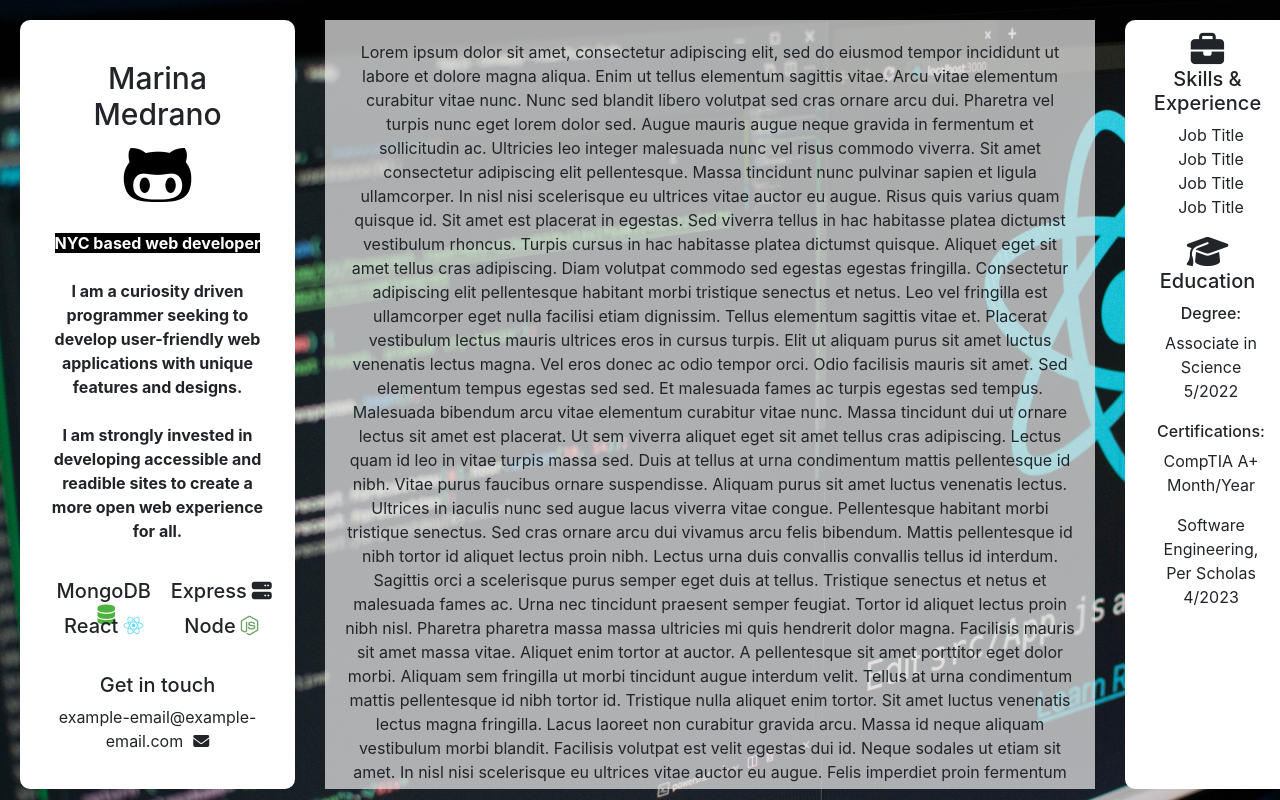
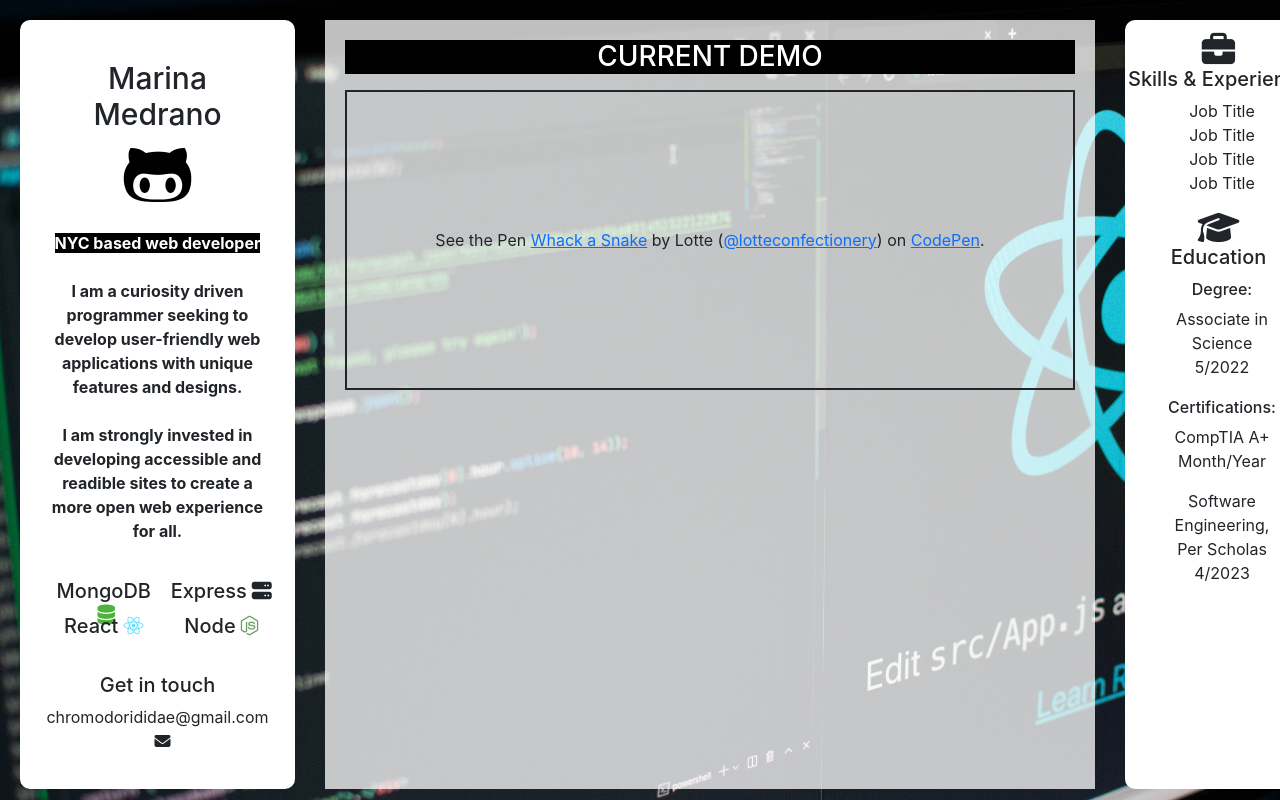
Before and after one commit to chromodorididae/chromodorididae.github.io, a React (Create React App) app: page / in a window 1280 px wide. Built offline with nearby package versions, Linux system fonts and the light colour scheme.

Commit message:
codepen demo added

```diff
--- a/src/App.css
+++ b/src/App.css
@@ -1,3 +1,19 @@
+p.codepen {
+height: 300px;
+box-sizing: border-box;
+display: flex;
+align-items: center;
+justify-content: center;
+border: 2px solid;
+margin: 1em 0;
+padding: 1em;
+}
+
+h3.demo-title {
+  background-color: black;
+  color:white;
+}
+
 p.bio-section {
   /* background-color: black; */
   /* color: white; */
@@ -29,7 +45,7 @@
   width: 100vw;
   display: grid;
   /* grid-template-columns: 2fr 6fr 2fr; */
-  grid-template-columns: 25% 70% 15%;
+  grid-template-columns: 25% 70% 17%;
 
   column-gap: 30px;
   /* grid-template-rows: 700px 1fr 300px; */
@@ -66,7 +82,7 @@
 .main-body {
   overflow-y: scroll;
   padding: 20px;
-  background-color: rgba(225, 225, 225, 0.75);
+  background-color: rgba(255, 255, 255, 0.75);
   /* border-radius: 10px; */
   /* margin: 0; */
 
@@ -86,7 +102,9 @@
 
 ::-webkit-scrollbar-thumb {
   border-radius: 10px;
-  -webkit-box-shadow: inset 0 0 6px     rgba(0,0,0,0.5);
+  /* -webkit-box-shadow: inset 0 0 6px     rgba(0,0,0,0.5);  */
+  -webkit-box-shadow: inset 0 0 6px     rgba(0,0,0);
+
 }
 
 
--- a/src/pages/Home.js
+++ b/src/pages/Home.js
@@ -55,7 +55,7 @@
                 <div>
                     <h5 style={{marginTop:'25px'}}><br />Get in touch</h5>
                     <p>
-                        example-email@example-email.com
+                        chromodorididae@gmail.com<br />
                         <i class="fa fa-envelope" style={{paddingLeft: '10px'}}></i>
                        {/* <br />
                        linkedin.com/example-linkedin-account
@@ -68,19 +68,14 @@
                 <div className='main-body'>
                     {/* here is the main body
                     <br /> */}
-                    <p>
-                    Lorem ipsum dolor sit amet, consectetur adipiscing elit, sed do eiusmod tempor incididunt ut labore et dolore magna aliqua. Enim ut tellus elementum sagittis vitae. Arcu vitae elementum curabitur vitae nunc. Nunc sed blandit libero volutpat sed cras ornare arcu dui. Pharetra vel turpis nunc eget lorem dolor sed. Augue mauris augue neque gravida in fermentum et sollicitudin ac. Ultricies leo integer malesuada nunc vel risus commodo viverra. Sit amet consectetur adipiscing elit pellentesque. Massa tincidunt nunc pulvinar sapien et ligula ullamcorper. In nisl nisi scelerisque eu ultrices vitae auctor eu augue. Risus quis varius quam quisque id. Sit amet est placerat in egestas. Sed viverra tellus in hac habitasse platea dictumst vestibulum rhoncus. Turpis cursus in hac habitasse platea dictumst quisque. Aliquet eget sit amet tellus cras adipiscing.
-
-                    Diam volutpat commodo sed egestas egestas fringilla. Consectetur adipiscing elit pellentesque habitant morbi tristique senectus et netus. Leo vel fringilla est ullamcorper eget nulla facilisi etiam dignissim. Tellus elementum sagittis vitae et. Placerat vestibulum lectus mauris ultrices eros in cursus turpis. Elit ut aliquam purus sit amet luctus venenatis lectus magna. Vel eros donec ac odio tempor orci. Odio facilisis mauris sit amet. Sed elementum tempus egestas sed sed. Et malesuada fames ac turpis egestas sed tempus. Malesuada bibendum arcu vitae elementum curabitur vitae nunc.
-
-                    Massa tincidunt dui ut ornare lectus sit amet est placerat. Ut sem viverra aliquet eget sit amet tellus cras adipiscing. Lectus quam id leo in vitae turpis massa sed. Duis at tellus at urna condimentum mattis pellentesque id nibh. Vitae purus faucibus ornare suspendisse. Aliquam purus sit amet luctus venenatis lectus. Ultrices in iaculis nunc sed augue lacus viverra vitae congue. Pellentesque habitant morbi tristique senectus. Sed cras ornare arcu dui vivamus arcu felis bibendum. Mattis pellentesque id nibh tortor id aliquet lectus proin nibh. Lectus urna duis convallis convallis tellus id interdum. Sagittis orci a scelerisque purus semper eget duis at tellus. Tristique senectus et netus et malesuada fames ac. Urna nec tincidunt praesent semper feugiat. Tortor id aliquet lectus proin nibh nisl. Pharetra pharetra massa massa ultricies mi quis hendrerit dolor magna. Facilisis mauris sit amet massa vitae. Aliquet enim tortor at auctor. A pellentesque sit amet porttitor eget dolor morbi. Aliquam sem fringilla ut morbi tincidunt augue interdum velit.
-
-                    Tellus at urna condimentum mattis pellentesque id nibh tortor id. Tristique nulla aliquet enim tortor. Sit amet luctus venenatis lectus magna fringilla. Lacus laoreet non curabitur gravida arcu. Massa id neque aliquam vestibulum morbi blandit. Facilisis volutpat est velit egestas dui id. Neque sodales ut etiam sit amet. In nisl nisi scelerisque eu ultrices vitae auctor eu augue. Felis imperdiet proin fermentum leo vel orci porta non. Interdum posuere lorem ipsum dolor.
-
-                    Risus nec feugiat in fermentum. Viverra adipiscing at in tellus integer. Sem fringilla ut morbi tincidunt. Pellentesque adipiscing commodo elit at imperdiet. Nisi porta lorem mollis aliquam. Eget aliquet nibh praesent tristique. Lectus urna duis convallis convallis tellus. Volutpat maecenas volutpat blandit aliquam etiam. Nisl nisi scelerisque eu ultrices. Aenean euismod elementum nisi quis. Gravida rutrum quisque non tellus orci ac. Ultrices eros in cursus turpis massa tincidunt.
-
-                    Pellentesque massa placerat duis ultricies lacus sed. Vitae congue eu consequat ac felis. Quam nulla porttitor massa id neque aliquam vestibulum morbi. Adipiscing enim eu turpis egestas pretium aenean pharetra. Ut sem viverra aliquet eget sit. Egestas quis ipsum suspendisse ultrices gravida dictum. Elementum sagittis vitae et leo duis ut diam. Sodales ut etiam sit amet nisl purus in mollis nunc. Cras ornare arcu dui vivamus arcu felis bibendum ut tristique. Elit ut aliquam purus sit. Ullamcorper morbi tincidunt ornare massa. Ultricies mi eget mauris pharetra et ultrices.
+                    {/* [enter photo carousel here] */}
+                    <h3 className='demo-title'>CURRENT DEMO</h3>
+                    <p class="codepen" data-height="300" data-default-tab="html,result" data-slug-hash="KKBrmRB" data-user="lotteconfectionery">
+                    <span>See the Pen <a href="https://codepen.io/lotteconfectionery/pen/KKBrmRB">
+                    Whack a Snake</a> by Lotte (<a href="https://codepen.io/lotteconfectionery">@lotteconfectionery</a>)
+                    on <a href="https://codepen.io">CodePen</a>.</span>
                     </p>
+                    <script async src="https://cpwebassets.codepen.io/assets/embed/ei.js"></script>
                 </div>
 
                 <div className='secondary-sidebar'>
```
